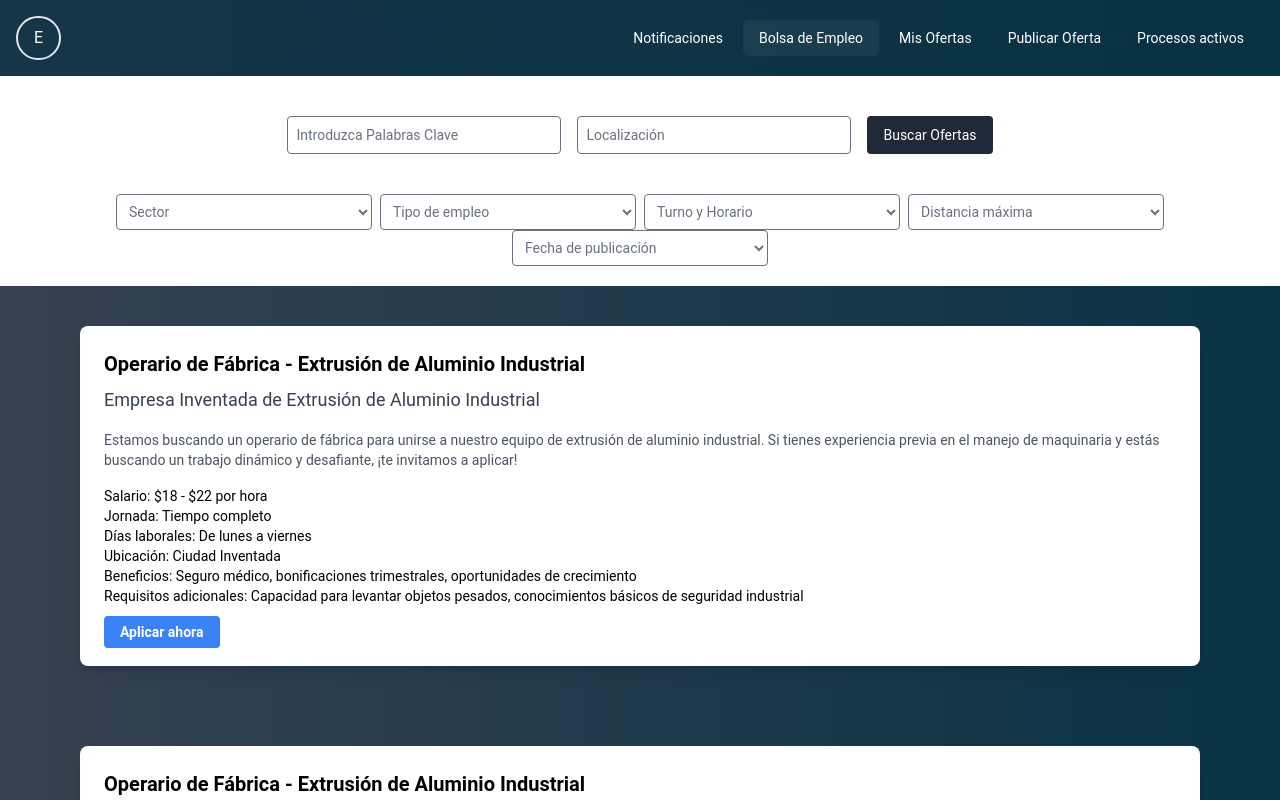
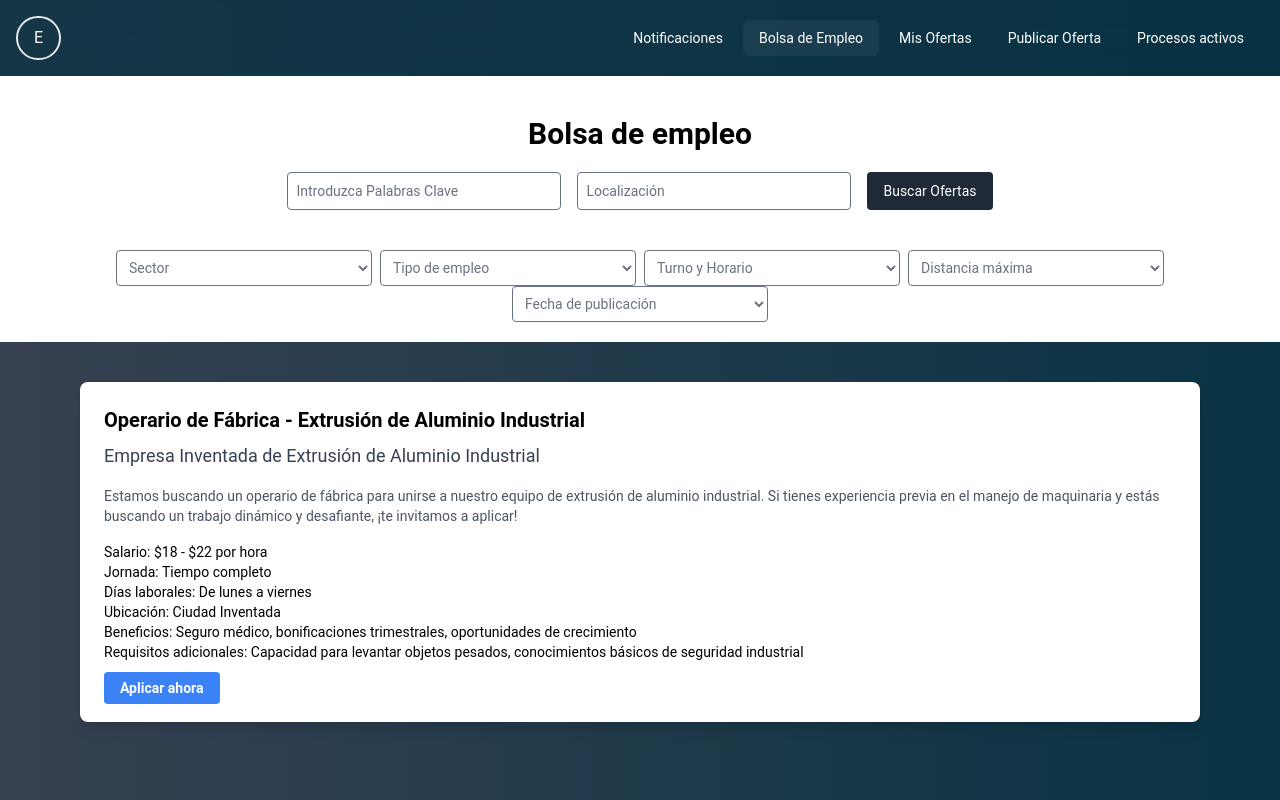
Before and after one commit to frankgimeno3/empleotecnicfront, a Next.js app: page /dashboard in a window 1280 px wide. Both pictures are taken after a click on the button "Bolsa de Empleo". Shown: the top 800 px of the page. Built offline with nearby package versions, Linux system fonts and the light colour scheme.

Commit message:
añado titular bolsa de empleo

```diff
--- a/components/Dashboard/BolsaDeEmpleo/BolsaDeEmpleo.tsx
+++ b/components/Dashboard/BolsaDeEmpleo/BolsaDeEmpleo.tsx
@@ -6,6 +6,7 @@ const BolsaDeEmpleo = () => {
   return (
     <div className="mt-6 pb-20 mx-20vw w-full">
       <div className="bg-white mt-10 py-5">
+        <h1 className="text-3xl font-bold pt-5 flex justify-center">Bolsa de empleo</h1>
         <QueYDonde />
         <FormularioBusquedaAvanzada />
       </div>
```
